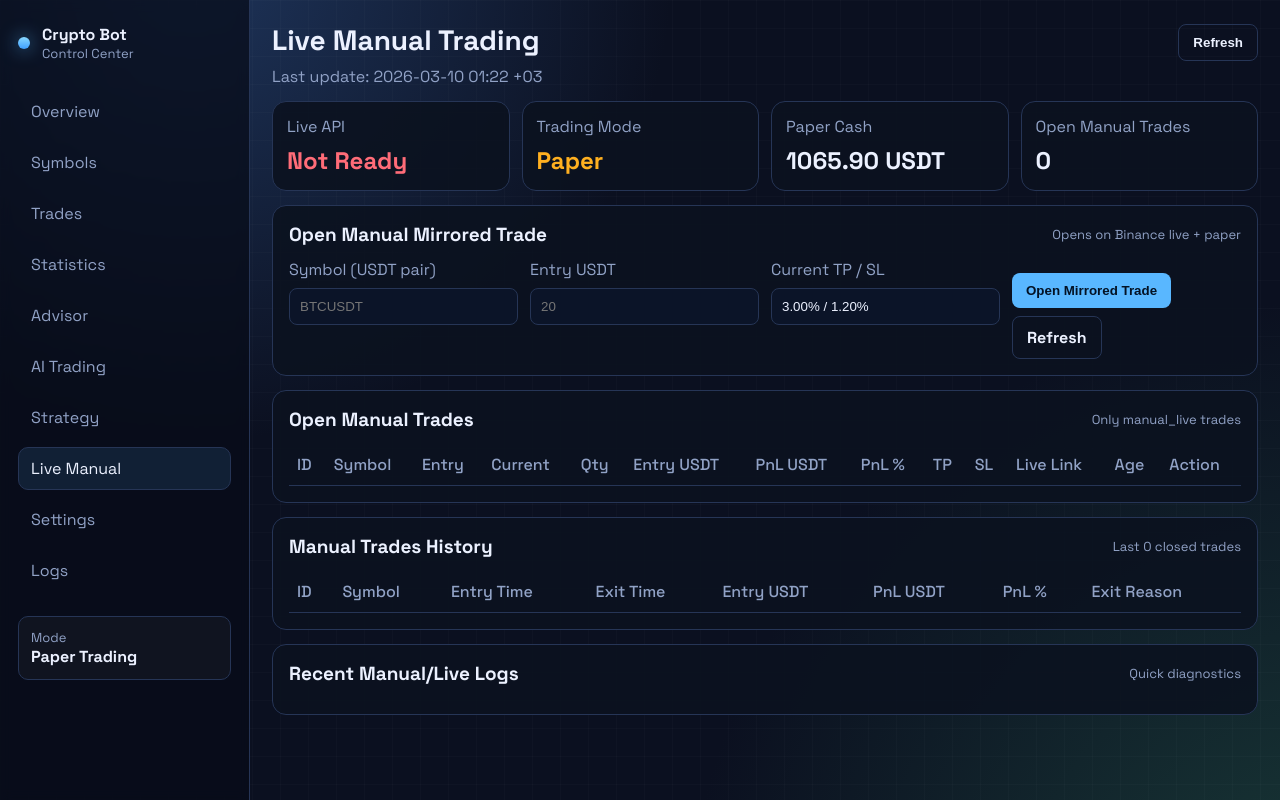
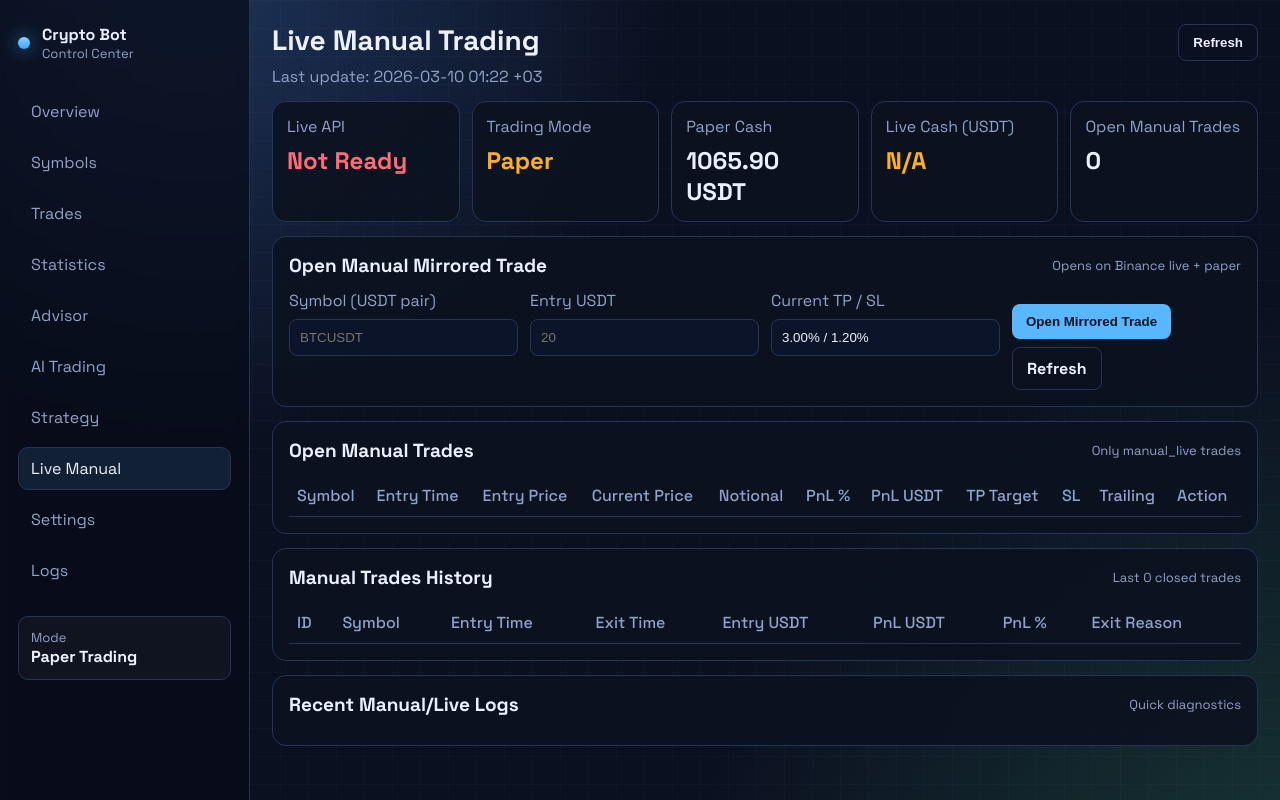
Before and after one commit to abazaid/crypto-bot-dashboard, a FastAPI app: page /live-manual in a window 1280 px wide. Run offline with FastAPI, Linux system fonts and the light colour scheme; data comes from the database, SQL or seed files in the repository; lists and menus that the app fills with data are empty.

Commit message:
Live Cash (USDT

```diff
--- a/app/main.py
+++ b/app/main.py
@@ -19,7 +19,11 @@ from app.core.config import settings
 from app.core.database import Base, SessionLocal, engine
 from app.core.migrations import apply_sqlite_migrations
 from app.models import AIAgentMemory, AIChatMessage, AIProviderUsage, AITrade, LogEntry, MarketObservation, Setting, ShadowTrade, SymbolSnapshot, Trade
-from app.services.binance_live import is_configured as live_binance_configured, place_market_buy_quote
+from app.services.binance_live import (
+    get_free_asset_balance as live_get_free_asset_balance,
+    is_configured as live_binance_configured,
+    place_market_buy_quote,
+)
 from app.services.paper_engine import (
     init_defaults,
     mirror_close_for_manual_action,
@@ -512,16 +516,15 @@ async def live_manual_trading_page(request: Request) -> HTMLResponse:
                 {
                     "id": t.id,
                     "symbol": t.symbol,
+                    "entry_time": _as_local(t.entry_time).strftime("%Y-%m-%d %H:%M"),
                     "entry": f"{t.entry_price:.6f}",
                     "current": f"{current:.6f}",
-                    "qty": f"{t.quantity:.8f}",
-                    "entry_usdt": f"{(t.entry_price * t.quantity):.2f}",
+                    "entry_usdt": f"{(t.entry_price * t.quantity):.2f} USDT",
                     "pnl_pct": pnl_pct,
                     "pnl_usdt": pnl_usdt,
                     "tp": f"{t.tp_price:.6f}",
                     "sl": f"{t.sl_price:.6f}",
-                    "age": _format_age(now - t.entry_time),
-                    "live_linked": bool(db.query(Setting).filter(Setting.key == f"live_link_trade_{t.id}").first()),
+                    "trailing": "Active" if int(t.trailing_active or 0) == 1 else "Not Active",
                 }
             )
 
@@ -551,6 +554,12 @@ async def live_manual_trading_page(request: Request) -> HTMLResponse:
         recent_logs = [l for l in recent_logs if (l.symbol in {t.symbol for t in open_rows + closed_rows} or l.event_type == "MANUAL")][:20]
 
         ctx = _base_context("live_manual")
+        live_cash = None
+        if live_binance_configured():
+            try:
+                live_cash = float(live_get_free_asset_balance("USDT"))
+            except Exception:
+                live_cash = None
         ctx.update(
             {
                 "request": request,
@@ -558,6 +567,7 @@ async def live_manual_trading_page(request: Request) -> HTMLResponse:
                     "is_live_mode": settings_map.get("trading_mode", "paper").lower() == "live",
                     "api_ready": live_binance_configured(),
                     "paper_cash": float(settings_map.get("paper_cash_balance", settings.paper_start_balance)),
+                    "live_cash": live_cash,
                     "open_count": len(open_rows),
                     "closed_count": len(closed_rows),
                     "manual_count_total": len(manual_ids),
--- a/app/web/templates/live_manual_trading.html
+++ b/app/web/templates/live_manual_trading.html
@@ -14,6 +14,14 @@
   <article class="card">
     <p>Paper Cash</p>
     <h3>{{ "%.2f"|format(manual.paper_cash) }} USDT</h3>
+  </article>
+  <article class="card">
+    <p>Live Cash (USDT)</p>
+    {% if manual.live_cash is not none %}
+    <h3>{{ "%.2f"|format(manual.live_cash) }} USDT</h3>
+    {% else %}
+    <h3 class="warn">N/A</h3>
+    {% endif %}
   </article>
   <article class="card">
     <p>Open Manual Trades</p>
@@ -55,36 +63,32 @@
     <table>
       <thead>
         <tr>
-          <th>ID</th>
           <th>Symbol</th>
-          <th>Entry</th>
-          <th>Current</th>
-          <th>Qty</th>
-          <th>Entry USDT</th>
+          <th>Entry Time</th>
+          <th>Entry Price</th>
+          <th>Current Price</th>
+          <th>Notional</th>
+          <th>PnL %</th>
           <th>PnL USDT</th>
-          <th>PnL %</th>
-          <th>TP</th>
+          <th>TP Target</th>
           <th>SL</th>
-          <th>Live Link</th>
-          <th>Age</th>
+          <th>Trailing</th>
           <th>Action</th>
         </tr>
       </thead>
       <tbody>
         {% for t in open_trades %}
         <tr>
-          <td>{{ t.id }}</td>
           <td>{{ t.symbol }}</td>
+          <td>{{ t.entry_time }}</td>
           <td>{{ t.entry }}</td>
           <td>{{ t.current }}</td>
-          <td>{{ t.qty }}</td>
           <td>{{ t.entry_usdt }}</td>
+          <td class="{% if t.pnl_pct < 0 %}down{% else %}up{% endif %}">{{ "%+.2f"|format(t.pnl_pct) }}%</td>
           <td class="{% if t.pnl_usdt < 0 %}down{% else %}up{% endif %}">{{ "%+.4f"|format(t.pnl_usdt) }}</td>
-          <td class="{% if t.pnl_pct < 0 %}down{% else %}up{% endif %}">{{ "%+.2f"|format(t.pnl_pct) }}%</td>
           <td>{{ t.tp }}</td>
           <td>{{ t.sl }}</td>
-          <td>{{ "Yes" if t.live_linked else "No" }}</td>
-          <td>{{ t.age }}</td>
+          <td>{{ t.trailing }}</td>
           <td><a href="/live-manual/close/{{ t.id }}" class="btn ghost">Close</a></td>
         </tr>
         {% endfor %}
```
